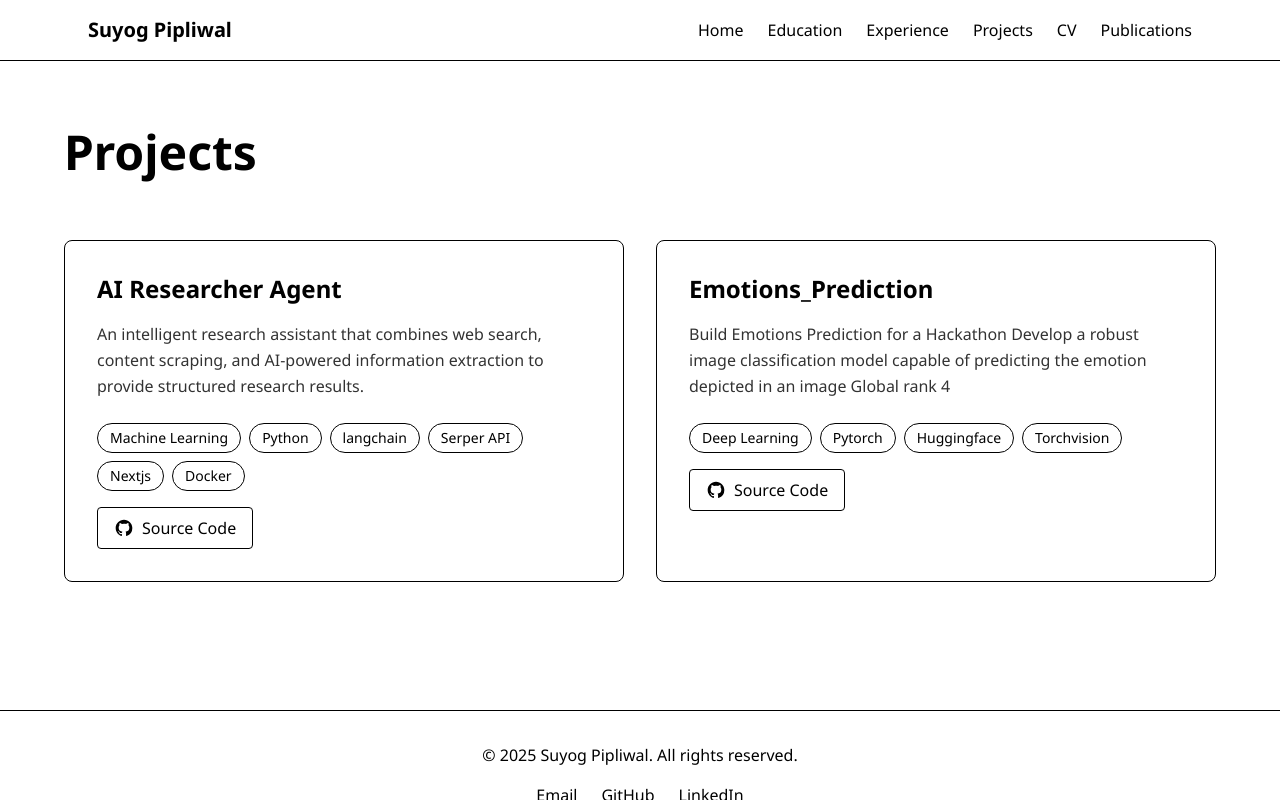
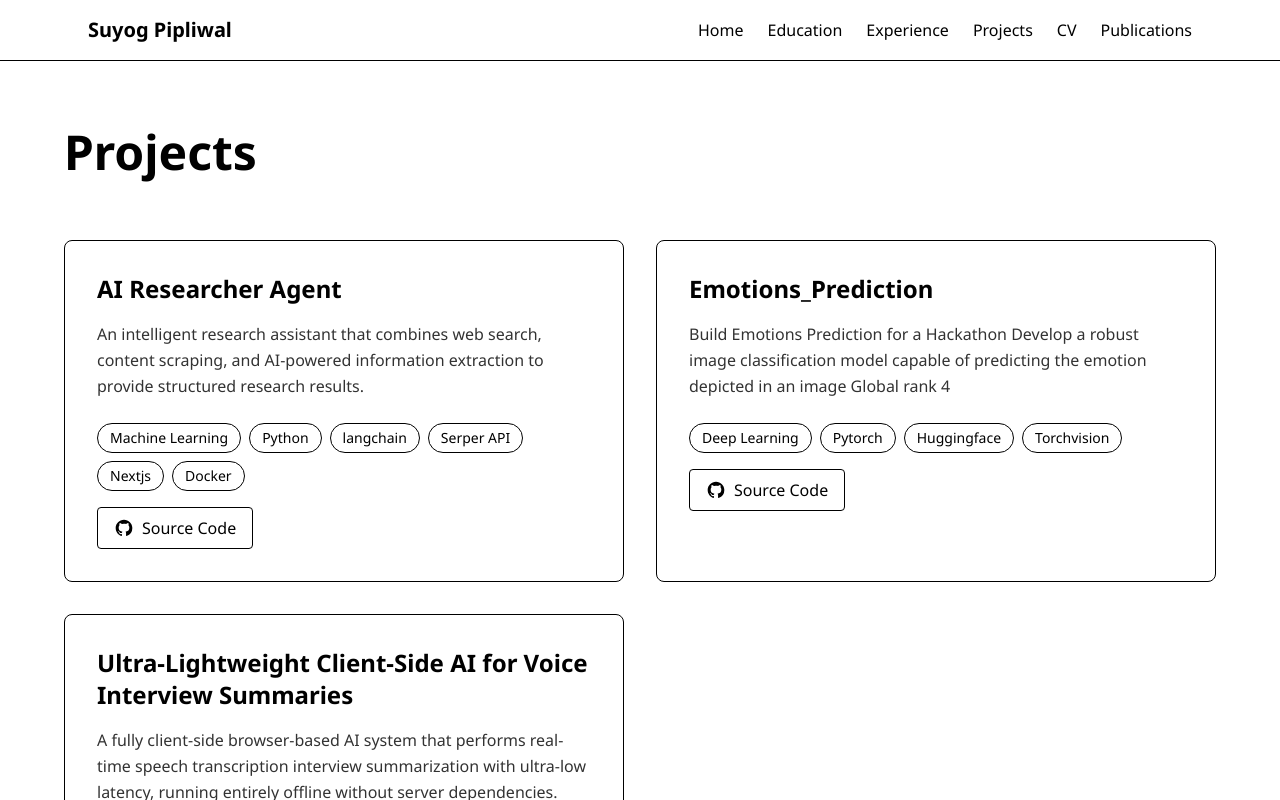
Before and after one commit to suyog-pipliwaal/suyog-pipliwaal.github.io, a Next.js app: page /projects in a window 1280 px wide. Shown: the top 800 px of the page. Built offline with nearby package versions, Linux system fonts and the light colour scheme.

Commit message:
more project added

```diff
--- a/app/projects/page.tsx
+++ b/app/projects/page.tsx
@@ -26,6 +26,15 @@ export default function ProjectsPage() {
                 tech: ["Deep Learning", "Pytorch", "Huggingface", "Torchvision"],
                 github: "https://github.com/suyog-pipliwaal/Emotions_Prediction",
               },
+             {
+              title: "Ultra-Lightweight Client-Side AI for Voice Interview Summaries",
+              description:`
+                          A fully client-side browser-based AI system that performs real-time speech transcription
+                          interview summarization with ultra-low latency, running entirely offline without server dependencies.`,
+              tech: ["Client-Side AI", "Speech Processing", "ONNX","WebAssembly (WASM)", "JavaScript","Web Audio API"],
+              github: "https://github.com/suyog-pipliwaal/Ultra-Lightweight-Client-Side-AI-for-Voice-Interview-Summaries",
+            }
+
             ].map((project, index) => (
               <div
                 key={index}
```
Also changed, not shown: 1 other file (tests, documents, lock files or other folders).
